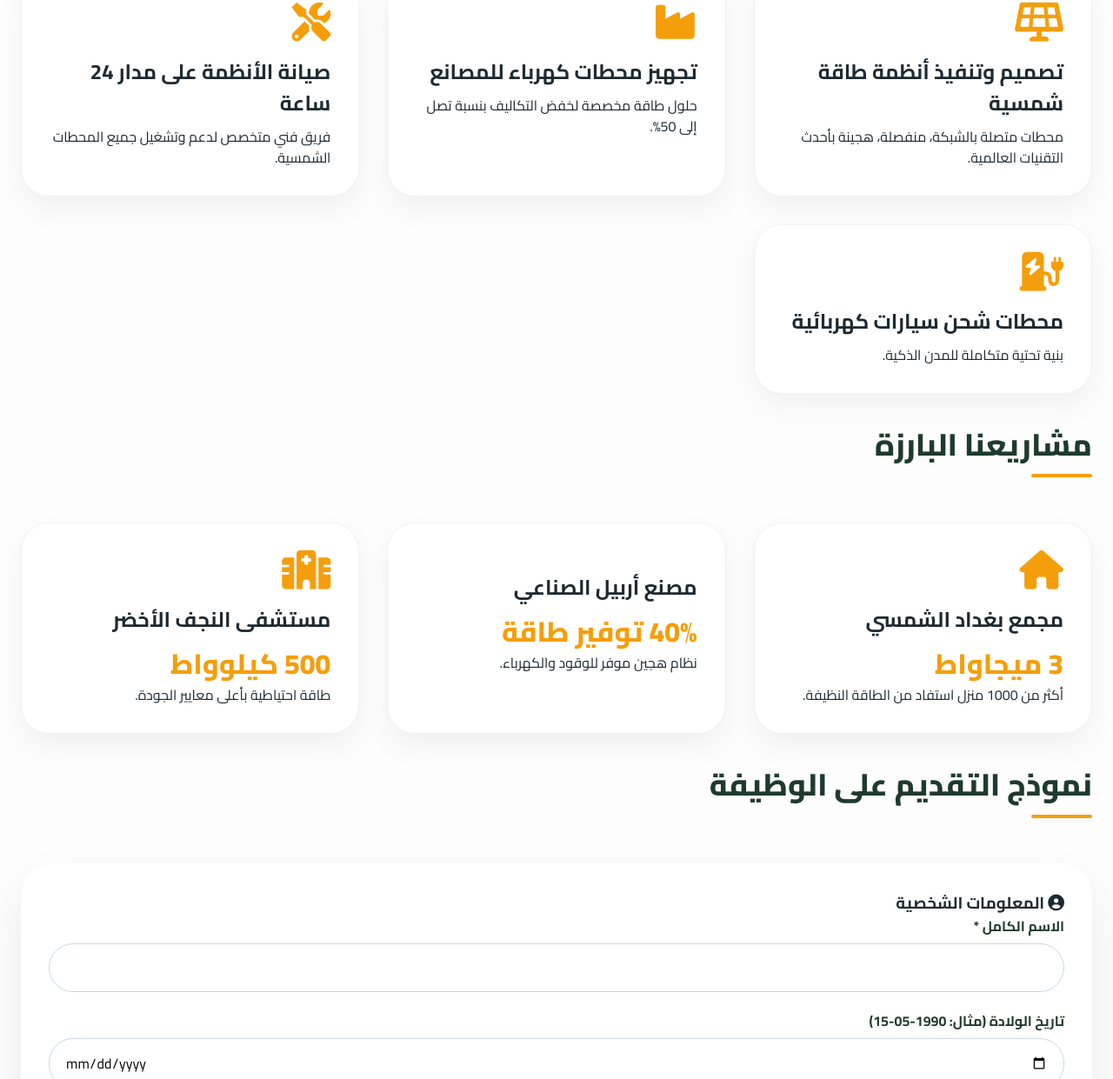
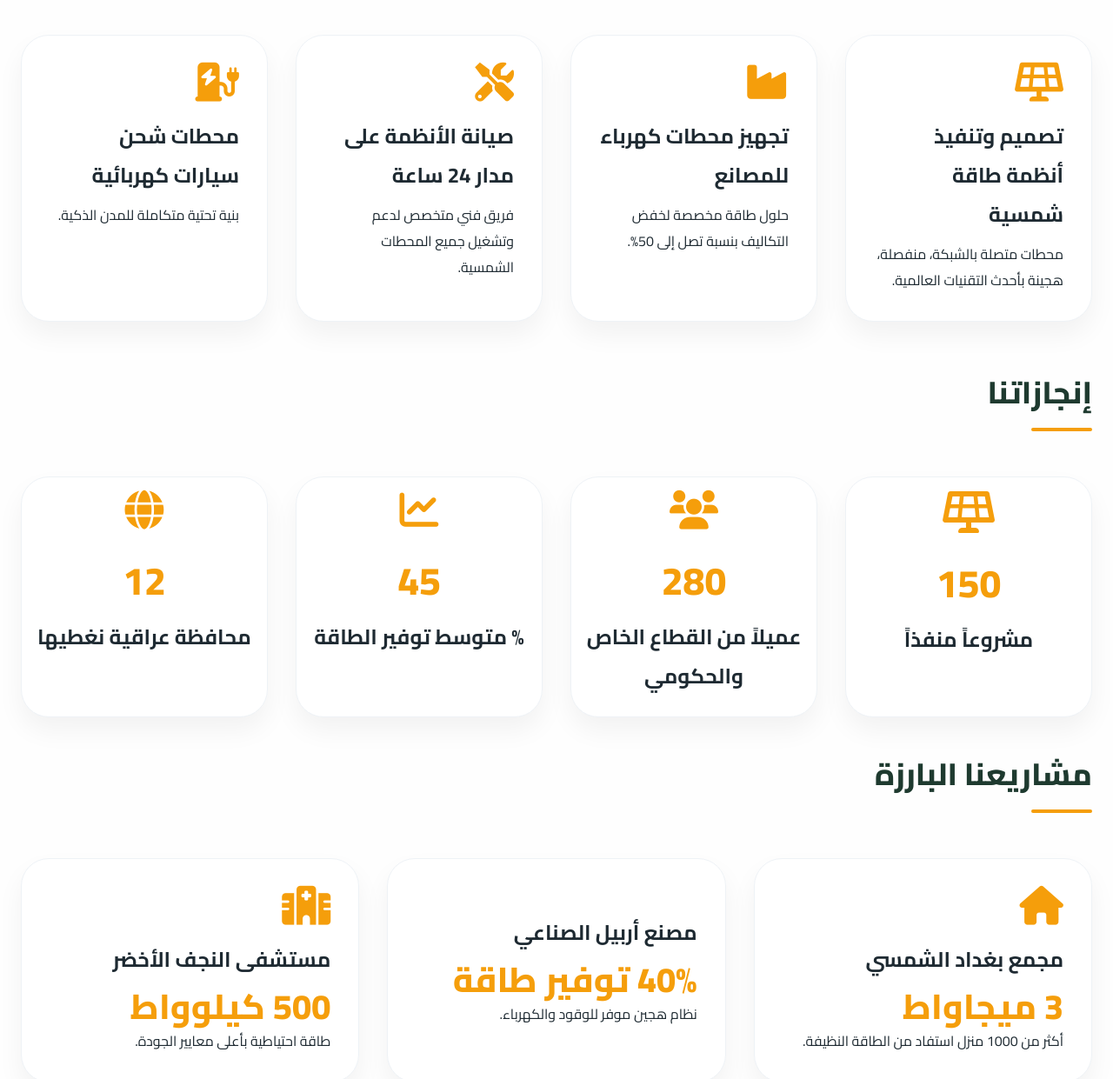
Before and after one commit to ENG-Solars-Site/USE-Site, a website: page index.html in a window 1280 px wide. Shown: the part 755-1996 px from the top of the page at 87% size. Drawn offline with nearby package versions, Linux system fonts and the light colour scheme.

Commit message:
index.html

```diff
--- a/index.html
+++ b/index.html
@@ -4,10 +4,12 @@
     <meta charset="UTF-8">
     <meta name="viewport" content="width=device-width, initial-scale=1.0, user-scalable=yes">
     <title>United Smart Energy | USE - حلول الطاقة الذكية في العراق</title>
-    <meta name="description" content="United Smart Energy: حلول طاقة متجددة، أنظمة شمسية، كفاءة طاقة للمصانع والمنازل في العراق والشرق الأوسط.">
-    <!-- Google Fonts + Font Awesome 6 -->
+    <meta name="description" content="United Smart Energy: حلول طاقة متجددة، أنظمة شمسية، كفاءة طاقة للمصانع والمنازل.">
+    <!-- Fonts & Icons -->
     <link href="https://fonts.googleapis.com/css2?family=Cairo:wght@300;400;500;600;700;800&display=swap" rel="stylesheet">
     <link rel="stylesheet" href="https://cdnjs.cloudflare.com/ajax/libs/font-awesome/6.0.0-beta3/css/all.min.css">
+    <!-- AOS Library for scroll animations -->
+    <link href="https://unpkg.com/aos@2.3.1/dist/aos.css" rel="stylesheet">
     <style>
         * {
             margin: 0;
@@ -16,10 +18,10 @@
         }
         body {
             font-family: 'Cairo', sans-serif;
-            background: #fdfdfd;
+            background: #fefefe;
             color: #1e2a32;
             scroll-behavior: smooth;
-            line-height: 1.5;
+            overflow-x: hidden;
         }
         ::-webkit-scrollbar { width: 8px; }
         ::-webkit-scrollbar-track { background: #e2e8f0; }
@@ -79,10 +81,10 @@
             text-decoration: none;
             font-weight: 600;
             color: white;
-            transition: 0.2s;
+            transition: 0.3s;
             font-size: 1rem;
         }
-        .nav-links a:hover { color: #fbbf24; border-bottom: 2px solid #fbbf24; padding-bottom: 4px; }
+        .nav-links a:hover { color: #fbbf24; transform: translateY(-2px); display: inline-block; }
         .menu-toggle { display: none; font-size: 1.8rem; cursor: pointer; color: white; }
         @media (max-width: 900px) {
             .nav-links { display: none; width: 100%; flex-direction: column; text-align: center; padding: 1rem 0; gap: 15px; background: #0a1914; border-radius: 20px; margin-top: 10px; }
@@ -90,10 +92,10 @@
             .menu-toggle { display: block; }
         }
 
-        /* Hero Section مع الصورة القوية */
+        /* Hero Section with old icon as background overlay (keeping both) */
         .hero {
             position: relative;
-            background: linear-gradient(135deg, rgba(0,0,0,0.7), rgba(0,0,0,0.5)), url('https://raw.githubusercontent.com/ENG-Solars-Site/USE-Site/refs/heads/main/icon2.jpg');
+            background: linear-gradient(135deg, rgba(0,0,0,0.75), rgba(0,0,0,0.6)), url('https://raw.githubusercontent.com/ENG-Solars-Site/USE-Site/refs/heads/main/icon2.jpg');
             background-size: cover;
             background-position: center 30%;
             background-attachment: fixed;
@@ -102,14 +104,14 @@
             text-align: center;
         }
         .hero-overlay {
-            background: rgba(0,0,0,0.4);
+            background: rgba(0,0,0,0.3);
             border-radius: 40px;
             padding: 2rem;
         }
         .hero h2 {
             font-size: 3.2rem;
             font-weight: 800;
-            text-shadow: 0 2px 10px rgba(0,0,0,0.3);
+            text-shadow: 0 2px 10px rgba(0,0,0,0.5);
         }
         .hero p {
             font-size: 1.3rem;
@@ -131,7 +133,7 @@
             display: inline-flex;
             align-items: center;
             gap: 10px;
-            transition: 0.2s;
+            transition: all 0.3s ease;
         }
         .btn-primary {
             background: #f59e0b;
@@ -151,9 +153,10 @@
         .btn-outline:hover {
             background: #f59e0b;
             color: #1e2a32;
+            transform: scale(1.02);
         }
 
-        /* section titles */
+        /* Section titles */
         .section-title {
             font-size: 2.2rem;
             font-weight: 800;
@@ -173,10 +176,10 @@
             border-radius: 4px;
         }
 
-        /* services & projects */
-        .services-grid, .projects-grid {
+        /* Services & Projects */
+        .services-grid, .projects-grid, .achievements-grid {
             display: grid;
-            grid-template-columns: repeat(auto-fit, minmax(300px, 1fr));
+            grid-template-columns: repeat(auto-fit, minmax(280px, 1fr));
             gap: 2rem;
             margin: 2rem 0;
         }
@@ -185,15 +188,35 @@
             border-radius: 32px;
             padding: 2rem;
             box-shadow: 0 15px 30px rgba(0,0,0,0.05);
-            transition: 0.2s;
+            transition: all 0.4s cubic-bezier(0.2, 0.9, 0.4, 1.1);
             border: 1px solid #eef2f6;
         }
-        .card:hover { transform: translateY(-5px); box-shadow: 0 25px 40px rgba(0,0,0,0.1); }
-        .card i { font-size: 2.8rem; color: #f59e0b; margin-bottom: 1rem; }
+        .card:hover {
+            transform: translateY(-8px) scale(1.01);
+            box-shadow: 0 25px 40px rgba(0,0,0,0.12);
+        }
+        .card i {
+            font-size: 2.8rem;
+            color: #f59e0b;
+            margin-bottom: 1rem;
+            transition: transform 0.3s;
+        }
+        .card:hover i { transform: scale(1.1) rotate(2deg); }
         .card h3 { font-size: 1.5rem; margin-bottom: 0.5rem; }
-        .stat-number { font-size: 2rem; font-weight: 800; color: #f59e0b; }
+        .stat-number { font-size: 2.5rem; font-weight: 800; color: #f59e0b; line-height: 1.2; }
 
-        /* form */
+        /* Achievements */
+        .achievement-item {
+            text-align: center;
+            padding: 1rem;
+        }
+        .counter {
+            font-size: 2.8rem;
+            font-weight: 800;
+            color: #f59e0b;
+        }
+
+        /* Form */
         .form-card {
             background: white;
             border-radius: 36px;
@@ -210,6 +233,7 @@
             border-radius: 28px;
             font-family: 'Cairo', sans-serif;
             font-size: 1rem;
+            transition: 0.2s;
         }
         input:focus, select:focus, textarea:focus {
             outline: none;
@@ -220,7 +244,9 @@
             display: flex;
             gap: 30px;
             align-items: center;
+            flex-wrap: wrap;
         }
+        /* Dynamic courses - responsive */
         .dynamic-course {
             background: #f8fafc;
             padding: 1rem;
@@ -229,6 +255,24 @@
             display: flex;
             gap: 12px;
             flex-wrap: wrap;
+            align-items: center;
+        }
+        .dynamic-course input {
+            flex: 1;
+            min-width: 120px;
+        }
+        @media (max-width: 700px) {
+            .dynamic-course {
+                flex-direction: column;
+                align-items: stretch;
+            }
+            .dynamic-course input {
+                width: 100%;
+            }
+            .dynamic-course button {
+                width: fit-content;
+                align-self: flex-start;
+            }
         }
         .add-course-btn {
             background: #e2e8f0;
@@ -238,7 +282,9 @@
             font-weight: bold;
             cursor: pointer;
             margin-bottom: 1rem;
+            transition: 0.2s;
         }
+        .add-course-btn:hover { background: #cbd5e1; transform: scale(0.98); }
         .contact-info {
             background: #f1f5f9;
             border-radius: 32px;
@@ -260,9 +306,14 @@
             font-size: 1rem;
             line-height: 1.6;
         }
+        /* Animated elements */
+        [data-aos] {
+            transition-timing-function: ease-out;
+        }
         @media (max-width: 768px) {
             .hero h2 { font-size: 2rem; }
             .container { padding: 0 16px; }
+            .section-title { font-size: 1.8rem; }
         }
     </style>
 </head>
@@ -271,7 +322,8 @@
 <div class="navbar">
     <div class="container nav-container">
         <div class="logo-area">
-            <img src="https://raw.githubusercontent.com/ENG-Solars-Site/USE-Site/refs/heads/main/icon2.jpg" alt="USE Logo" class="logo-img">
+            <!-- استخدام الأيقونة الأولى كشعار -->
+            <img src="https://raw.githubusercontent.com/ENG-Solars-Site/USE-Site/refs/heads/main/icon.jpg" alt="USE Logo" class="logo-img">
             <div class="logo-text">
                 <h1>United Smart Energy</h1>
                 <p>الشركات المتحدة للطاقة المتجددة</p>
@@ -281,6 +333,7 @@
         <ul class="nav-links" id="navLinks">
             <li><a href="#home">الرئيسية</a></li>
             <li><a href="#services">خدماتنا</a></li>
+            <li><a href="#achievements">إنجازاتنا</a></li>
             <li><a href="#projects">مشاريعنا</a></li>
             <li><a href="#careers">التوظيف</a></li>
             <li><a href="#contact">تواصل</a></li>
@@ -289,9 +342,9 @@
     </div>
 </div>
 
-<!-- Hero section with background image -->
+<!-- Hero section with strong background -->
 <section id="home" class="hero">
-    <div class="container hero-overlay">
+    <div class="container hero-overlay" data-aos="fade-up" data-aos-duration="1000">
         <h2>حلول الطاقة الذكية لمستقبل مستدام</h2>
         <p>نخدم جميع أنحاء العراق على مدار 24 ساعة<br>أنظمة شمسية - كفاءة طاقة - حلول صناعية</p>
         <div class="hero-buttons">
@@ -301,35 +354,62 @@
     </div>
 </section>
 
-<!-- Services section - detailed -->
+<!-- Services section -->
 <section id="services" class="container" style="margin-top: 4rem;">
-    <h2 class="section-title">خدماتنا الاحترافية</h2>
+    <h2 class="section-title" data-aos="fade-right">خدماتنا الاحترافية</h2>
     <div class="services-grid">
-        <div class="card"><i class="fas fa-solar-panel"></i><h3>تصميم وتنفيذ أنظمة طاقة شمسية</h3><p>محطات متصلة بالشبكة، منفصلة، هجينة بأحدث التقنيات العالمية.</p></div>
-        <div class="card"><i class="fas fa-industry"></i><h3>تجهيز محطات كهرباء للمصانع</h3><p>حلول طاقة مخصصة لخفض التكاليف بنسبة تصل إلى 50%.</p></div>
-        <div class="card"><i class="fas fa-tools"></i><h3>صيانة الأنظمة على مدار 24 ساعة</h3><p>فريق فني متخصص لدعم وتشغيل جميع المحطات الشمسية.</p></div>
-        <div class="card"><i class="fas fa-charging-station"></i><h3>محطات شحن سيارات كهربائية</h3><p>بنية تحتية متكاملة للمدن الذكية.</p></div>
+        <div class="card" data-aos="zoom-in" data-aos-delay="100"><i class="fas fa-solar-panel"></i><h3>تصميم وتنفيذ أنظمة طاقة شمسية</h3><p>محطات متصلة بالشبكة، منفصلة، هجينة بأحدث التقنيات العالمية.</p></div>
+        <div class="card" data-aos="zoom-in" data-aos-delay="200"><i class="fas fa-industry"></i><h3>تجهيز محطات كهرباء للمصانع</h3><p>حلول طاقة مخصصة لخفض التكاليف بنسبة تصل إلى 50%.</p></div>
+        <div class="card" data-aos="zoom-in" data-aos-delay="300"><i class="fas fa-tools"></i><h3>صيانة الأنظمة على مدار 24 ساعة</h3><p>فريق فني متخصص لدعم وتشغيل جميع المحطات الشمسية.</p></div>
+        <div class="card" data-aos="zoom-in" data-aos-delay="400"><i class="fas fa-charging-station"></i><h3>محطات شحن سيارات كهربائية</h3><p>بنية تحتية متكاملة للمدن الذكية.</p></div>
+    </div>
+</section>
+
+<!-- Achievements Section with counter -->
+<section id="achievements" class="container" style="margin-top: 3rem;">
+    <h2 class="section-title" data-aos="fade-right">إنجازاتنا</h2>
+    <div class="achievements-grid">
+        <div class="achievement-item card" data-aos="flip-left">
+            <i class="fas fa-solar-panel" style="font-size: 3rem;"></i>
+            <div class="counter" data-target="150">0</div>
+            <h3>مشروعاً منفذاً</h3>
+        </div>
+        <div class="achievement-item card" data-aos="flip-left" data-aos-delay="100">
+            <i class="fas fa-users"></i>
+            <div class="counter" data-target="280">0</div>
+            <h3>عميلاً من القطاع الخاص والحكومي</h3>
+        </div>
+        <div class="achievement-item card" data-aos="flip-left" data-aos-delay="200">
+            <i class="fas fa-chart-line"></i>
+            <div class="counter" data-target="45">0</div>
+            <h3>% متوسط توفير الطاقة</h3>
+        </div>
+        <div class="achievement-item card" data-aos="flip-left" data-aos-delay="300">
+            <i class="fas fa-globe"></i>
+            <div class="counter" data-target="12">0</div>
+            <h3>محافظة عراقية نغطيها</h3>
+        </div>
     </div>
 </section>
 
 <!-- Projects with numbers -->
 <section id="projects" class="container" style="margin-top: 2rem;">
-    <h2 class="section-title">مشاريعنا البارزة</h2>
+    <h2 class="section-title" data-aos="fade-right">مشاريعنا البارزة</h2>
     <div class="projects-grid">
-        <div class="card"><i class="fas fa-home"></i><h3>مجمع بغداد الشمسي</h3><div class="stat-number">3 ميجاواط</div><p>أكثر من 1000 منزل استفاد من الطاقة النظيفة.</p></div>
-        <div class="card"><i class="fas fa-factory"></i><h3>مصنع أربيل الصناعي</h3><div class="stat-number">40% توفير طاقة</div><p>نظام هجين موفر للوقود والكهرباء.</p></div>
-        <div class="card"><i class="fas fa-hospital"></i><h3>مستشفى النجف الأخضر</h3><div class="stat-number">500 كيلوواط</div><p>طاقة احتياطية بأعلى معايير الجودة.</p></div>
+        <div class="card" data-aos="fade-up"><i class="fas fa-home"></i><h3>مجمع بغداد الشمسي</h3><div class="stat-number">3 ميجاواط</div><p>أكثر من 1000 منزل استفاد من الطاقة النظيفة.</p></div>
+        <div class="card" data-aos="fade-up" data-aos-delay="100"><i class="fas fa-factory"></i><h3>مصنع أربيل الصناعي</h3><div class="stat-number">40% توفير طاقة</div><p>نظام هجين موفر للوقود والكهرباء.</p></div>
+        <div class="card" data-aos="fade-up" data-aos-delay="200"><i class="fas fa-hospital"></i><h3>مستشفى النجف الأخضر</h3><div class="stat-number">500 كيلوواط</div><p>طاقة احتياطية بأعلى معايير الجودة.</p></div>
     </div>
 </section>
 
 <!-- Careers Form -->
 <section id="careers" class="container" style="margin-top: 2rem;">
-    <h2 class="section-title">نموذج التقديم على الوظيفة</h2>
-    <div class="form-card">
+    <h2 class="section-title" data-aos="fade-right">نموذج التقديم على الوظيفة</h2>
+    <div class="form-card" data-aos="fade-up">
         <form id="jobApplicationForm" enctype="multipart/form-data">
             <h3><i class="fas fa-user-circle"></i> المعلومات الشخصية</h3>
             <div class="form-group"><label>الاسم الكامل *</label><input type="text" name="fullName" required></div>
-            <div class="form-group"><label>تاريخ الولادة (مثال: 1990-05-15)</label><input type="date" name="dob" required></div>
+            <div class="form-group"><label>تاريخ الميلاد (مثال: 1990-05-15)</label><input type="date" name="dob" required></div>
             <div class="form-group"><label>رقم الهاتف *</label><input type="tel" name="phone" required></div>
             <div class="form-group"><label>البريد الإلكتروني *</label><input type="email" name="email" required></div>
             <div class="form-group"><label>العنوان بالكامل</label><input type="text" name="address"></div>
@@ -361,10 +441,10 @@
             <h3><i class="fas fa-certificate"></i> الدورات التدريبية</h3>
             <div id="coursesContainer">
                 <div class="dynamic-course course-item">
-                    <input type="text" placeholder="اسم الدورة" name="courseName[]" style="flex:2;">
-                    <input type="text" placeholder="الجهة المقدمة" name="courseProvider[]" style="flex:2;">
-                    <input type="text" placeholder="المدة" name="courseDuration[]" style="flex:1;">
-                    <button type="button" class="remove-course" style="background:#e74c3c; border:none; border-radius:30px; color:white; padding:0 12px;">✖</button>
+                    <input type="text" placeholder="اسم الدورة" name="courseName[]">
+                    <input type="text" placeholder="الجهة المقدمة" name="courseProvider[]">
+                    <input type="text" placeholder="المدة" name="courseDuration[]">
+                    <button type="button" class="remove-course" style="background:#e74c3c; border:none; border-radius:30px; color:white; padding:0 12px; cursor:pointer;">✖</button>
                 </div>
             </div>
             <button type="button" class="add-course-btn" id="addCourseBtn"><i class="fas fa-plus"></i> إضافة دورة</button>
@@ -386,8 +466,8 @@
 </section>
 
 <section id="contact" class="container" style="margin: 2rem auto;">
-    <h2 class="section-title">تواصل معنا</h2>
-    <div class="contact-info">
+    <h2 class="section-title" data-aos="fade-right">تواصل معنا</h2>
+    <div class="contact-info" data-aos="flip-up">
         <p><i class="fas fa-phone-alt"></i> +964 780 123 4567 | +964 780 123 4568</p>
         <p><i class="fas fa-envelope"></i> info@use-energy.com</p>
         <p><i class="fab fa-telegram"></i> بوت الدعم: <a href="https://t.me/USE_Company_SR_Bot" target="_blank" style="color:#f59e0b;">@USE_Company_SR_Bot</a></p>
@@ -400,7 +480,12 @@
     <p>© 2025 United Smart Energy - الشركات المتحدة للطاقة المتجددة. الابتكار | الجودة | الاستدامة | الالتزام</p>
 </footer>
 
+<!-- Scripts -->
+<script src="https://unpkg.com/aos@2.3.1/dist/aos.js"></script>
 <script>
+    // Initialize AOS
+    AOS.init({ duration: 800, once: false, mirror: true });
+
     // Mobile menu toggle
     const menuBtn = document.getElementById('mobileMenuBtn');
     const navLinksMenu = document.getElementById('navLinks');
@@ -413,16 +498,48 @@
         expDiv.style.display = this.value === 'نعم' ? 'block' : 'none';
     }));
 
-    // Dynamic courses
+    // Dynamic courses (responsive)
     const coursesContainer = document.getElementById('coursesContainer');
     document.getElementById('addCourseBtn')?.addEventListener('click', () => {
         const newDiv = document.createElement('div');
         newDiv.className = 'dynamic-course course-item';
-        newDiv.innerHTML = `<input type="text" placeholder="اسم الدورة" name="courseName[]" style="flex:2;"><input type="text" placeholder="الجهة المقدمة" name="courseProvider[]" style="flex:2;"><input type="text" placeholder="المدة" name="courseDuration[]" style="flex:1;"><button type="button" class="remove-course" style="background:#e74c3c; border:none; border-radius:30px; color:white; padding:0 12px;">✖</button>`;
+        newDiv.innerHTML = `<input type="text" placeholder="اسم الدورة" name="courseName[]"><input type="text" placeholder="الجهة المقدمة" name="courseProvider[]"><input type="text" placeholder="المدة" name="courseDuration[]"><button type="button" class="remove-course" style="background:#e74c3c; border:none; border-radius:30px; color:white; padding:0 12px; cursor:pointer;">✖</button>`;
         coursesContainer.appendChild(newDiv);
         newDiv.querySelector('.remove-course')?.addEventListener('click', () => newDiv.remove());
     });
     document.querySelectorAll('.remove-course').forEach(btn => btn.addEventListener('click', function() { this.closest('.course-item')?.remove(); }));
+
+    // Counter animation for achievements
+    const counters = document.querySelectorAll('.counter');
+    const speed = 200;
+    const animateCounters = () => {
+        counters.forEach(counter => {
+            const updateCount = () => {
+                const target = parseInt(counter.getAttribute('data-target'));
+                const current = parseInt(counter.innerText);
+                const increment = Math.ceil(target / 30);
+                if (current < target) {
+                    counter.innerText = current + increment;
+                    setTimeout(updateCount, 30);
+                } else {
+                    counter.innerText = target;
+                }
+            };
+            updateCount();
+        });
+    };
+    // Trigger counters when visible
+    const observerOptions = { threshold: 0.5 };
+    const observer = new IntersectionObserver((entries) => {
+        entries.forEach(entry => {
+            if (entry.isIntersecting) {
+                animateCounters();
+                observer.disconnect();
+            }
+        });
+    }, observerOptions);
+    const achievementsSection = document.querySelector('#achievements');
+    if (achievementsSection) observer.observe(achievementsSection);
 
     // Disable basic inspector
     document.addEventListener('contextmenu', e => e.preventDefault());
@@ -430,7 +547,7 @@
         if (e.key === 'F12' || (e.ctrlKey && e.shiftKey && (e.key === 'I' || e.key === 'J')) || (e.ctrlKey && e.key === 'U')) e.preventDefault();
     });
 
-    // Submit form
+    // Form submission
     const form = document.getElementById('jobApplicationForm');
     const feedbackDiv = document.getElementById('formFeedback');
 
@@ -441,7 +558,7 @@
         submitBtn.innerHTML = '<i class="fas fa-spinner fa-pulse"></i> جاري الإرسال...';
         feedbackDiv.innerHTML = '';
 
-        // جمع الدورات
+        // Collect courses
         const courseNames = document.querySelectorAll('input[name="courseName[]"]');
         const courseProviders = document.querySelectorAll('input[name="courseProvider[]"]');
         const courseDurations = document.querySelectorAll('input[name="courseDuration[]"]');
@@ -454,7 +571,6 @@
             });
         }
 
-        // تحويل الملفات إلى base64
         const toBase64 = (file) => new Promise((resolve) => {
             if (!file) return resolve(null);
             const reader = new FileReader();
@@ -509,7 +625,6 @@
                 </div>`;
                 form.reset();
                 expDiv.style.display = 'none';
-                // إزالة الدورات الإضافية باستثناء الأولى
                 const allCourses = document.querySelectorAll('.course-item');
                 for (let i = 1; i < allCourses.length; i++) allCourses[i].remove();
             } else {
```
